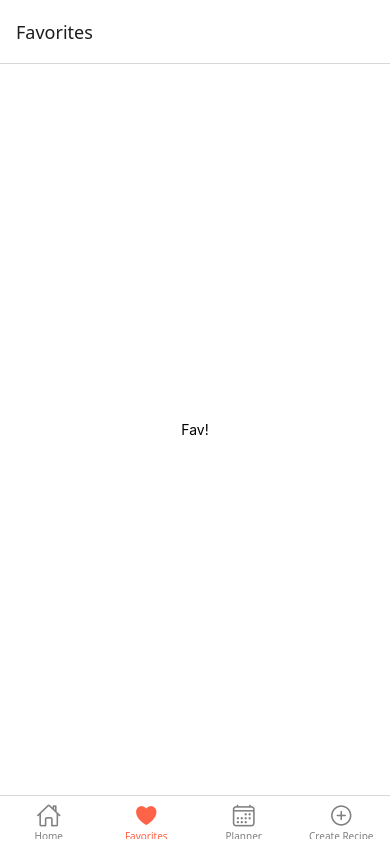
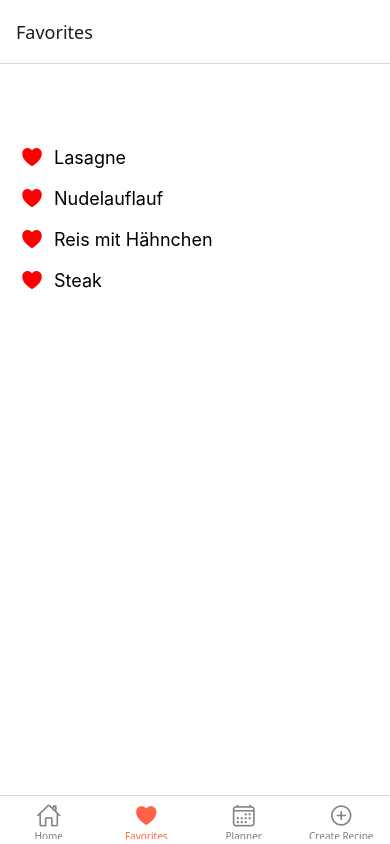
Before and after one commit to Throm333/Cook-Master, a React Native app: screen /Favorites in a window 390 px wide. Built offline with nearby package versions, Linux system fonts and the light colour scheme.

Commit message:
Favoriten Herzchen

```diff
--- a/src/screens/Favoritescreen.js
+++ b/src/screens/Favoritescreen.js
@@ -1,9 +1,32 @@
-import { StyleSheet, Text, View } from "react-native";
+import React, { useState } from "react";
+import { StyleSheet, Text, View, ScrollView } from "react-native";
+import { Ionicons } from '@expo/vector-icons';
 
 const Favoritescreen = () => {
+  // Zustand für die Favoriten-Rezepte
+  const [favorites, setFavorites] = useState([
+    { id: 1, name: "Lasagne", isFavorite: true },
+    { id: 2, name: "Nudelauflauf", isFavorite: true },
+    { id: 3, name: "Reis mit Hähnchen", isFavorite: true },
+    { id: 4, name: "Steak", isFavorite: true },
+  ]);
+
   return (
     <View style={styles.container}>
-      <Text>Fav!</Text>
+      {/* Rezeptliste */}
+      <ScrollView style={styles.recipeList}>
+        {favorites.map((recipe) => (
+          <View key={recipe.id} style={styles.recipeItem}>
+            {/* Nur das Herz-Symbol anzeigen */}
+            <Ionicons
+              name="heart"
+              size={24}
+              color="red"
+            />
+            <Text style={styles.recipeName}>{recipe.name}</Text>
+          </View>
+        ))}
+      </ScrollView>
     </View>
   );
 };
@@ -12,8 +35,21 @@ const styles = StyleSheet.create({
   container: {
     flex: 1,
     backgroundColor: "#fff",
+    paddingTop: 50, // Abstand von oben
+  },
+  recipeList: {
+    flex: 1,
+    paddingHorizontal: 20,
+    marginTop: 30, // Rezeptliste weiter nach unten verschieben
+  },
+  recipeItem: {
+    flexDirection: "row",
     alignItems: "center",
-    justifyContent: "center",
+    marginBottom: 15,
+  },
+  recipeName: {
+    fontSize: 18,
+    marginLeft: 10,
   },
 });
 
```
